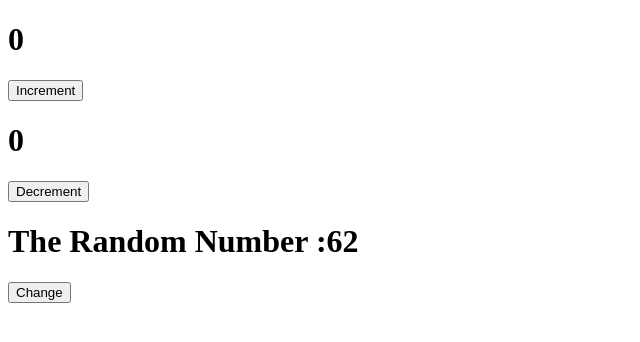
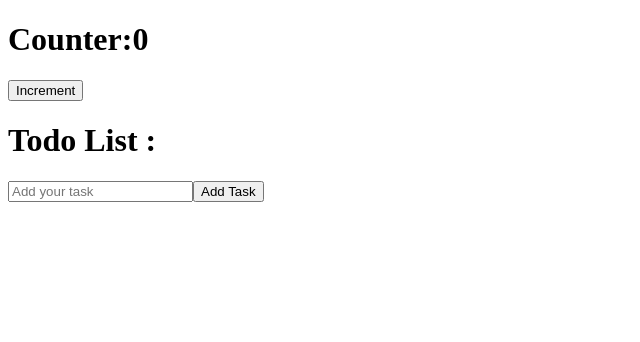
Before and after one commit to Kane-dylan/React-MASTER, a React (Vite) app in the folder react-proc/: page / in a window 1280 px wide. Shown: the top 342 px of the page, without its empty margins (0-640 px from the left). Built offline with nearby package versions, Linux system fonts and the light colour scheme.

Commit message:
react update 16/02/25

```diff
--- a/react-proc/src/App.jsx
+++ b/react-proc/src/App.jsx
@@ -3,20 +3,26 @@ import ComponentOne from './components/ComponentOne'
 import ComponentTwo from './components/ComponentTwo'
 import ExampleOne from './components/ExampleOne'
 import ExampleTwo from './components/ExampleTwo'
+import ExampleThree from './components/ExampleThree'
+import Counter from './components/Counter'
+import TodoList from './components/TodoList'
 
 
 
 const App = () => {
 
-  const [count, setCount] = useState(0)
+  // const [count, setCount] = useState(0)
 
   return (
     <div>
-      <ComponentOne count={count} onClickHandler={() => setCount(count + 1)} />
-      <ComponentTwo count={count} onClickHandler={() => setCount(count - 1)} />
+      {/* <ComponentOne count={count} onClickHandler={() => setCount(count + 1)} />
+      <ComponentTwo count={count} onClickHandler={() => setCount(count - 1)} /> */}
 
         {/* <ExampleOne/> */}
-        <ExampleTwo/>
+        {/* <ExampleTwo/> */}
+        {/* <ExampleThree/> */}
+        <Counter/>
+        <TodoList/>
     </div>
   );
 }
--- /dev/null
+++ b/react-proc/src/components/Counter.jsx
@@ -0,0 +1,20 @@
+import React, { useState } from 'react'
+
+const Counter = () => {
+
+  const [counter, setCounter] = useState(0)
+
+
+  const handleChange = () => {
+    setCounter(counter + 1)
+  }
+
+  return (
+    <div>
+      <h1>Counter:{counter}</h1>
+      <button onClick={handleChange}>Increment</button>
+    </div>
+  )
+}
+
+export default Counter
--- /dev/null
+++ b/react-proc/src/components/ExampleThree.jsx
@@ -0,0 +1,36 @@
+import React, { useEffect, useState } from "react";
+
+const ExampleThree = () => {
+
+  const [name, setName] = useState(() => {
+    const saveName = localStorage.getItem("name");
+    return saveName ? JSON.parse(saveName) : "";
+  });
+
+  useEffect(() => {
+    localStorage.setItem("name", JSON.stringify(name));
+  }, [name]);
+
+  const handleChange = (event) => {
+    setName(event.target.value);
+  };
+
+  const handleClear = () => {
+    setName("");
+  };
+
+  return (
+    <div>
+      <h1>Your Name: {name}</h1>
+      <input
+        type="text"
+        value={name}
+        onChange={handleChange}
+        placeholder="Enter Your Name"
+      ></input>
+      <button onClick={handleClear}>Clear</button>
+    </div>
+  );
+};
+
+export default ExampleThree;
--- /dev/null
+++ b/react-proc/src/components/TodoList.jsx
@@ -0,0 +1,36 @@
+import React, { useEffect, useState } from 'react'
+
+const TodoList = () => {
+
+  const [todo, setTodo] = useState(() => {
+    const saveTodo = localStorage.getItem('todo');
+    return saveTodo ? JSON.parse(saveTodo) : "";
+  })
+
+  useEffect(()=>{
+    localStorage.setItem('todo', JSON.stringify(todo))
+  }, [todo])
+
+  const handleAddTask = () => {
+    setTodo(todo)
+  }
+
+  const handleTask = (event) => {
+    setTodo(event.target.value)
+  }
+
+  return (
+    <div>
+      <h1>Todo List :{todo}</h1>
+      <input
+        type="text"
+        value={todo}
+        onChange={handleTask}
+        placeholder="Add your task"
+      ></input>
+      <button onClick={handleAddTask}>Add Task</button>
+    </div>
+  );
+}
+
+export default TodoList
```
